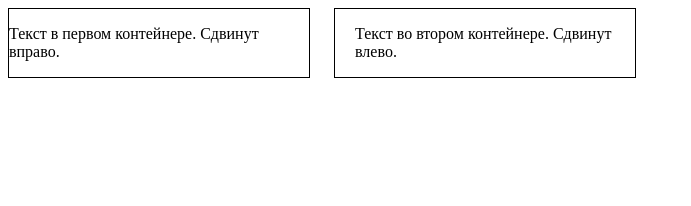
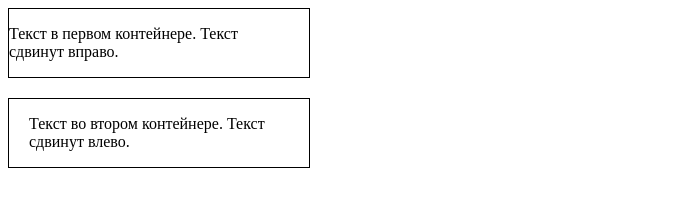
Before and after one commit to SunAlexCher/network.github.io, a plain HTML site: page index.html in a window 1280 px wide. Shown: the whole page, without its empty margins (0-691 px from the left). Drawn offline with Linux system fonts and the light colour scheme.

Commit message:
Update index.html

```diff
--- a/index.html
+++ b/index.html
@@ -1,28 +1,16 @@
 <!DOCTYPE html>
 <html>
 <head>
-    <title>Контейнеры в строчку - Без классов</title>
+    <title>Контейнеры друг под другом - Без классов</title>
 </head>
 <body>
 
-    <div style="width: 300px; border: 1px solid black; display: inline-block; margin-right: 20px; vertical-align: top;">
-        <!-- Зеленый: Начало первого контейнера. Задает ширину, границу, отображение в строчку, отступ справа, выравнивание по верху. -->
-        <p style="padding-right: 20px;">
-            <!-- Зеленый: Начало параграфа внутри первого контейнера. Задает отступ справа для текста. -->
-            Текст в первом контейнере. Сдвинут вправо.
-            <!-- Зеленый: Закрывающий тег параграфа. -->
-        </p>
-        <!-- Зеленый: Закрывающий тег контейнера. -->
+    <div style="width: 300px; border: 1px solid black; margin-bottom: 20px;">
+        <p style="padding-right: 20px;">Текст в первом контейнере. Текст сдвинут вправо.</p>
     </div>
 
-    <div style="width: 300px; border: 1px solid black; display: inline-block; vertical-align: top;">
-        <!-- Зеленый: Начало второго контейнера.  Задает ширину, границу, отображение в строчку, выравнивание по верху. -->
-        <p style="padding-left: 20px;">
-            <!-- Зеленый: Начало параграфа внутри второго контейнера. Задает отступ слева для текста. -->
-            Текст во втором контейнере. Сдвинут влево.
-            <!-- Зеленый: Закрывающий тег параграфа. -->
-        </p>
-        <!-- Зеленый: Закрывающий тег контейнера -->
+    <div style="width: 300px; border: 1px solid black;">
+        <p style="padding-left: 20px;">Текст во втором контейнере. Текст сдвинут влево.</p>
     </div>
 
 </body>
```
